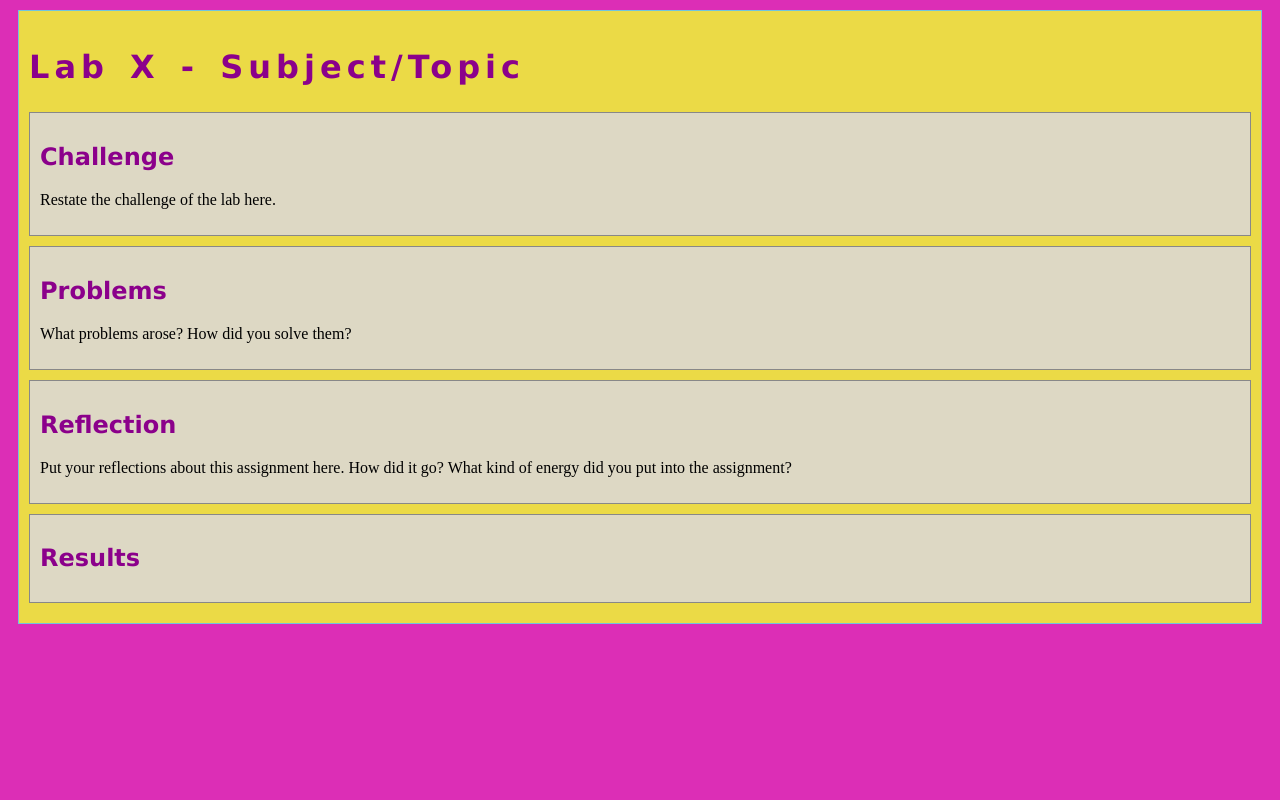
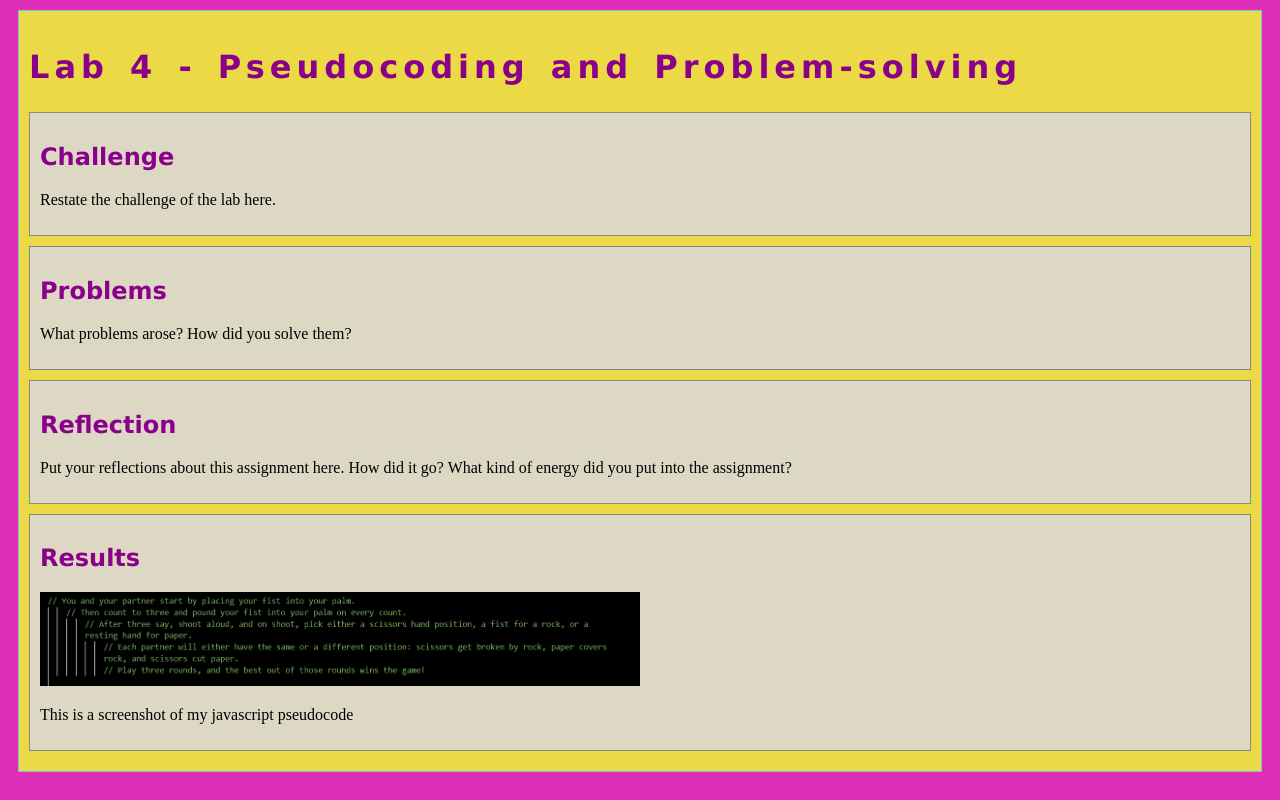
Before and after one commit to angelinavt/art101, a plain HTML site: page lab4/index.html in a window 1280 px wide. Drawn offline with nearby package versions, Linux system fonts and the light colour scheme.

Commit message:
changes made to lab 4

```diff
--- a/lab4/css/lab.css
+++ b/lab4/css/lab.css
@@ -7,3 +7,8 @@
     border: solid 1px #888;
     background-color: #DDD8C4;
   }
+
+  .pseudocode.screenshot{
+    max-width: 600px;
+    height: auto
+  }
--- a/lab4/index.html
+++ b/lab4/index.html
@@ -2,7 +2,7 @@
 <html>
 <head>
 	<!-- This title is used for tabs and bookmarks -->
-	<title>Lab X - Subject/Topic</title>
+	<title>Lab 4 - Pseudocoding and Problem-solving</title>
 
 	<!-- Use UTF character set, a good idea with any webpage -->
   	<meta charset="UTF-8" />
@@ -23,7 +23,7 @@
 	<!-- Style this page by changing the CSS in ../css/site.css or css/lab.css -->
 	<main id="content">
 		<section>
-			<h1>Lab X - Subject/Topic</h1>
+			<h1>Lab 4 - Pseudocoding and Problem-solving</h1>
 			<div class="minor-section">
 					<h2>Challenge</h2>
 					<p>Restate the challenge of the lab here.</p>
@@ -42,6 +42,8 @@
 			<div class="minor-section">
 					<h2>Results</h2>
 					<div id="output"></div>
+					<img class="pseudocode screenshot" src="./img/pseudocode screenshot.png">
+						<p> This is a screenshot of my javascript pseudocode</p>
 			</div>
 		</section>
 		<nav id="links">
```
Also changed, not shown: lab4/js/lab.js (+9 -3 lines), lab4/img/pseudocode screenshot.png (added).
